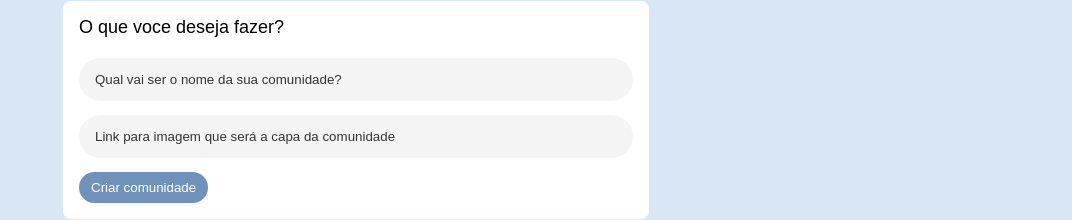
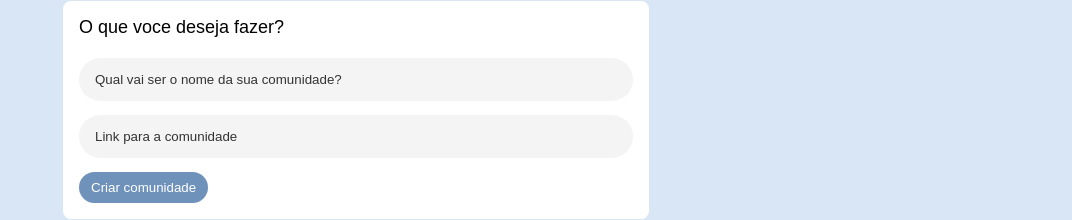
Before and after one commit to jos3s/ir03-alurakut, a Next.js app: page / in a window 1280 px wide. Shown: the part 2702-2922 px from the top of the page, without its empty margins (208-1280 px from the left). Built offline with nearby package versions, Linux system fonts and the light colour scheme; no server answers.

Commit message:
Imagem aleatória para a comunidade e link externo

```diff
--- a/src/pages/index.js
+++ b/src/pages/index.js
@@ -30,11 +30,14 @@ function ProfileSideBar(githubUser) {
 
 export default function Home() {
   const [followsGithub, setFollowsGithub] = useState([]);
-  const [communities, setCommunities] = useState([{
-    id: '12802378123789378912789789123896123',
-    name: 'Eu odeio acordar cedo',
-    imgUrl: 'https://alurakut.vercel.app/capa-comunidade-01.jpg'
-  }]);
+  const [communities, setCommunities] = useState([
+    {
+      id: "12802378123789378912789789123896123",
+      name: "Eu odeio acordar cedo",
+      imgUrl: "https://alurakut.vercel.app/capa-comunidade-01.jpg",
+      link: "#",
+    },
+  ]);
 
   const getGithub = async () => {
     const response = await getFollowers();
@@ -48,13 +51,20 @@ export default function Home() {
   const handleCreateCommunity = (event) => {
     event.preventDefault();
     const dataForm = new FormData(event.target);
-    const newCommunity = {
-      id: new Date().toISOString(),
-      name: dataForm.get('title'),
-      imgUrl: dataForm.get('image'),
+    const name = dataForm.get("title");
+
+    if (!!name) {
+      const link = !dataForm.get("link") ? "#" : dataForm.get("link");
+      const newCommunity = {
+        id: new Date().toISOString(),
+        name: dataForm.get("title"),
+        imgUrl:
+          "https://picsum.photos/200?id" + (Math.random() * (100 - 0) + 0),
+        link: link,
+      };
+      setCommunities([...communities, newCommunity]);
     }
-    setCommunities([...communities, newCommunity]);
-  }
+  };
 
   return (
     <>
@@ -83,9 +93,9 @@ export default function Home() {
               </div>
               <div>
                 <input
-                  placeholder="Link para imagem que será a capa da comunidade"
-                  aria-label="Link para imagem que será a capa da comunidade"
-                  name="image"
+                  placeholder="Link para a comunidade"
+                  aria-label="Link para a comunidade"
+                  name="link"
                 />
               </div>
               <Button variant="primary">Criar comunidade</Button>
```
